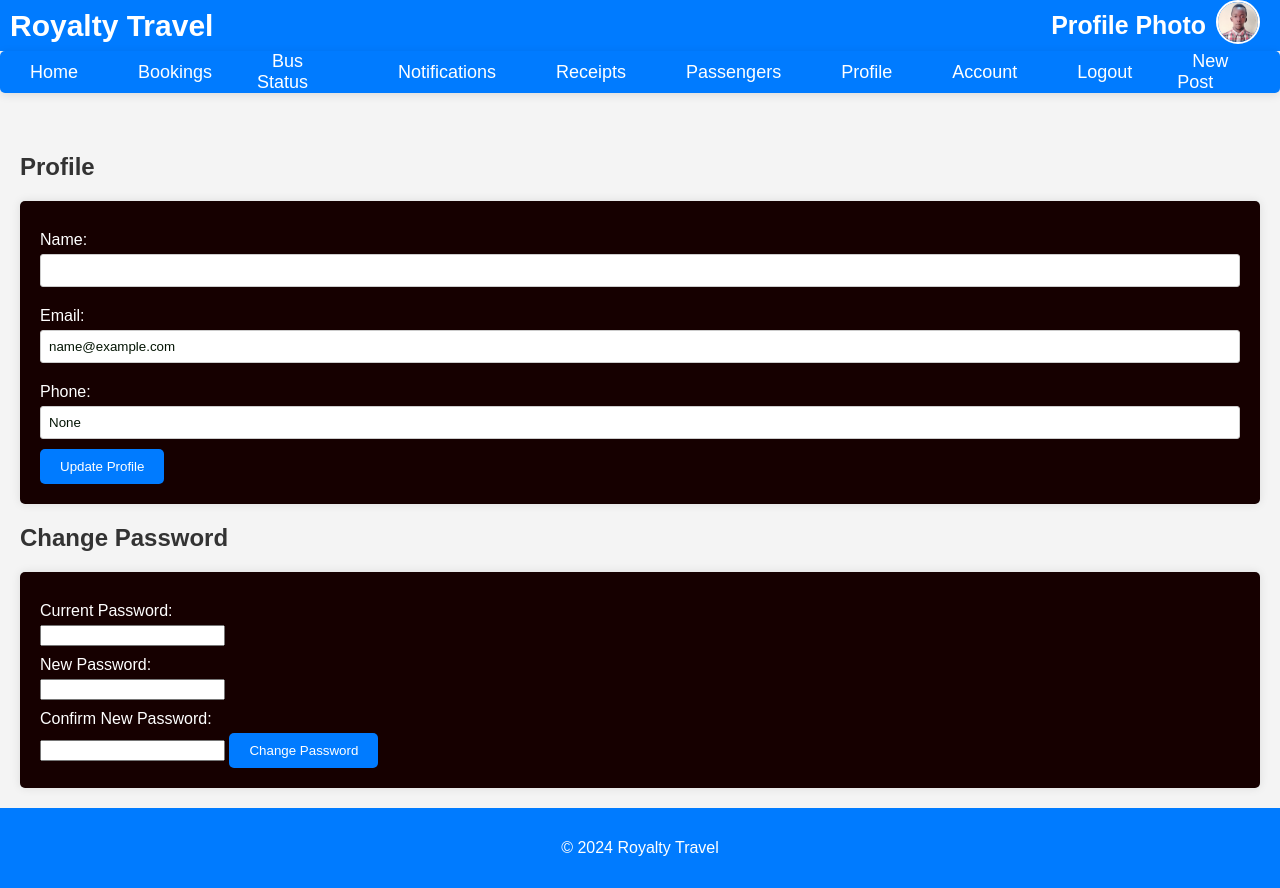
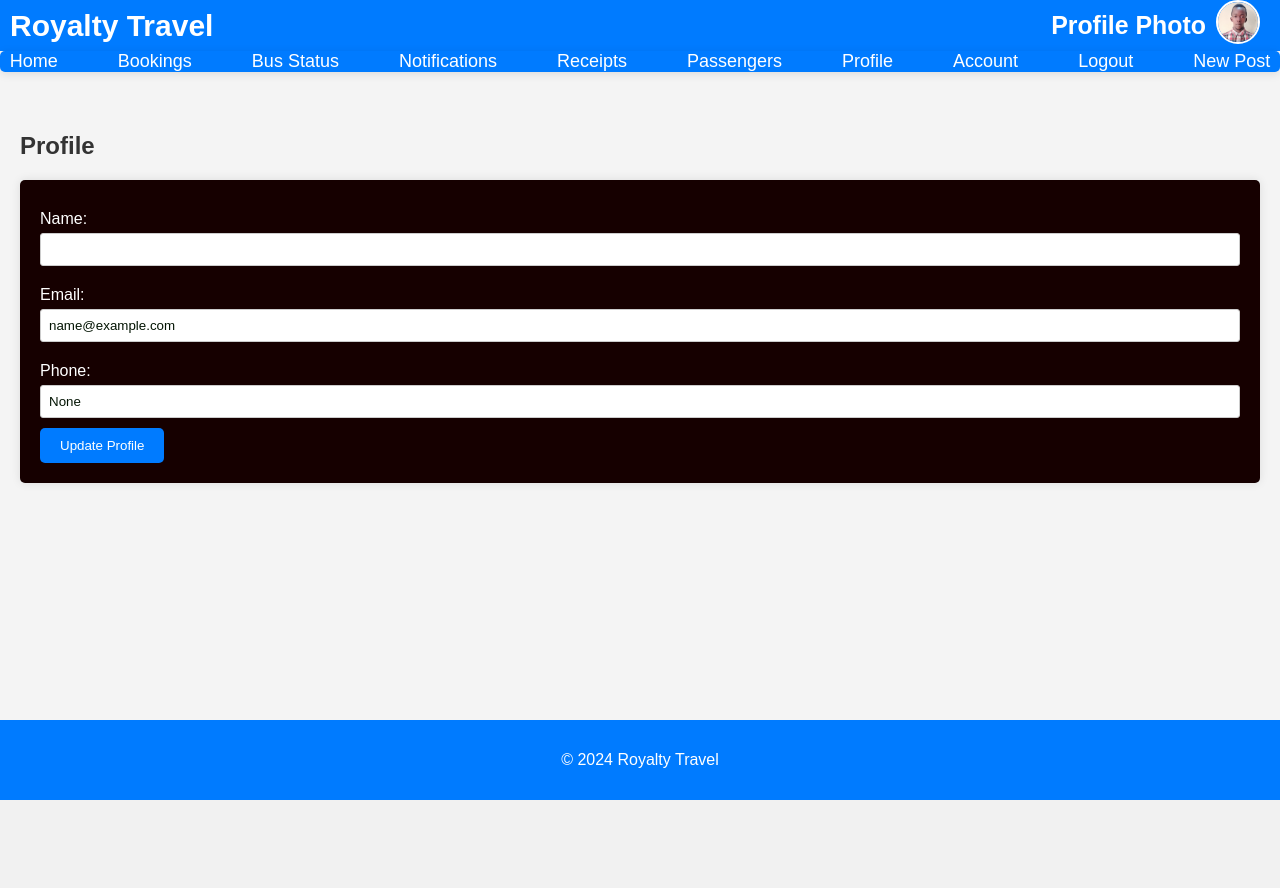
Before and after one commit to Lovenoel/Royalty-Travel, a Flask app: page /profile/profile in a window 1280 px wide. After the commit the page ends 800 px from the top, so only its background shows below. Run offline with Flask 3, Linux system fonts and the light colour scheme; the visitor is signed in with stand-in values (Sample User, id 1); some libraries are stand-ins or nearby versions.

Commit message:
Profile update

```diff
--- a/backend/app/__init__.py
+++ b/backend/app/__init__.py
@@ -43,7 +43,7 @@ def create_app():
     app.config.from_object('config.Config')
 
     # The UPLOAD_FOLDER configuration
-    app.config['UPLOAD_FOLDER'] = os.path.join(os.getcwd(), 'app/static/uploads')
+    app.config['UPLOAD_FOLDER'] = os.path.join(app.root_path, 'static/uploads')
 
 
     # Load configuration
--- a/backend/app/routes/profile.py
+++ b/backend/app/routes/profile.py
@@ -62,7 +62,15 @@ def upload_profile_picture():
     # Check if the file is allowed and save it
     if file and allowed_file(file.filename):
         filename = secure_filename(file.filename)  # Secure the filename
-        file.save(os.path.join(current_app.config['UPLOAD_FOLDER'], filename))  # Save the file to the upload folder
+        # file.save(os.path.join(current_app.config['UPLOAD_FOLDER'], filename))  # Save the file to the upload folder
+
+        # Ensure the upload directory exists
+        upload_folder = current_app.config['UPLOAD_FOLDER']
+        if not os.path.exists(upload_folder):
+            os.makedirs(upload_folder)  # Create the directory if it doesn't exist
+
+        file_path = os.path.join(upload_folder, filename)
+        file.save(file_path)  # Save the file to the upload folder
 
         # Update the user's profilepictire path in the database
         current_user.profile_picture = filename
--- a/backend/app/templates/base.html
+++ b/backend/app/templates/base.html
@@ -32,7 +32,7 @@
                 <ul>
                     <li><a href="{{ url_for('index') }}">Home</a></li>
                     <li><a href="{{ url_for('booking') }}">Bookings</a></li>
-                    <li><a href="{{ url_for('bus_status') }}">Bus Status</a></li>
+                    <li><a href="{{ url_for('bus_status') }}">Bus&nbsp;Status</a></li>
                     <li><a href="{{ url_for('notification') }}">Notifications</a></li>
                     <li><a href="{{ url_for('receipt') }}">Receipts</a></li>
                     <li><a href="{{ url_for('passengers.handle_passengers') }}">Passengers</a></li>
@@ -40,7 +40,7 @@
                         <li><a href="{{ url_for('profile') }}">Profile</a></li>
                         <li><a href="{{ url_for('authorize.account') }}">Account</a></li>
                         <li><a href="{{ url_for('authorize.logout') }}">Logout</a></li>
-                        <li><a href="{{ url_for('post.new_post') }}">New Post</a></li>
+                        <li><a href="{{ url_for('post.new_post') }}">New&nbsp;Post</a></li>
                     {% else %}
                         <li><a href="{{ url_for('authorize.login') }}">Login</a></li>
                         <li><a href="{{ url_for('authorize.register') }}">Register</a></li>
--- a/backend/app/templates/profile.html
+++ b/backend/app/templates/profile.html
@@ -21,21 +21,6 @@
     <button type="submit">Update Profile</button>
 </form>
 
-<h2>Change Password</h2>
-<form id="password-form" method="POST" action="{{ url_for('profile.change_password') }}" autocomplete="off">
-    {{ form.hidden_tag() }}
-    <label for="current_password">Current Password:</label>
-    <input type="password" id="current_password" name="current_password" autocomplete="off" required>
-
-    <label for="new_password">New Password:</label>
-    <input type="password" id="new_password" name="new_password" autocomplete="off" required>
-
-    <label for="confirm_password">Confirm New Password:</label>
-    <input type="password" id="confirm_password" name="confirm_password" autocomplete="off" required>
-
-    <button type="submit">Change Password</button>
-</form>
-
 <!-- JavaScript to handle the forms via AJAX -->
 <script>
     function getCSRFToken() {
@@ -47,24 +32,6 @@
         const formData = new FormData(this);
 
         fetch('{{ url_for("profile.profile") }}', {
-            method: 'POST',
-            body: formData,
-        }).then(response => response.json())
-        .then(data => {
-            if (data.success) {
-                alert(data.message); // Show success message
-            } else {
-                alert(data.message); // Show error message
-            }
-        }).catch(error => console.error('Error:', error));
-    });
-
-    document.getElementById('password-form').addEventListener('submit', function(event) {
-        event.preventDefault(); // Prevent the default form submission
-
-        const formData = new FormData(this);
-
-        fetch('{{ url_for("profile.change_password") }}', {
             method: 'POST',
             body: formData,
         }).then(response => response.json())
```
Also changed, not shown: backend/app/templates/index.html (+4 -4 lines), backend/static/uploads/icon.png (added), backend/static/uploads/noel.jpg (added).
